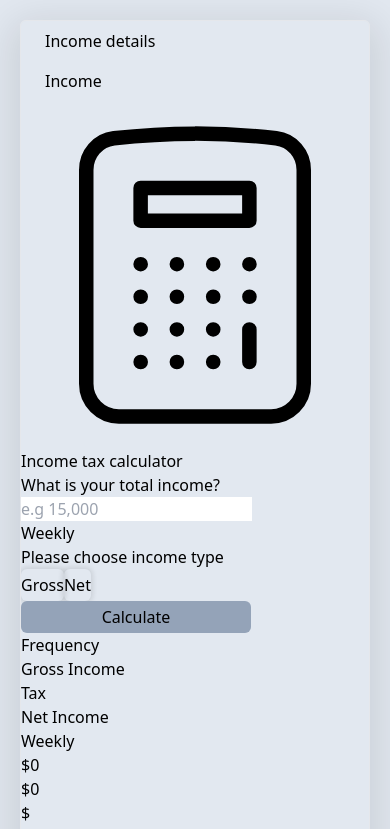
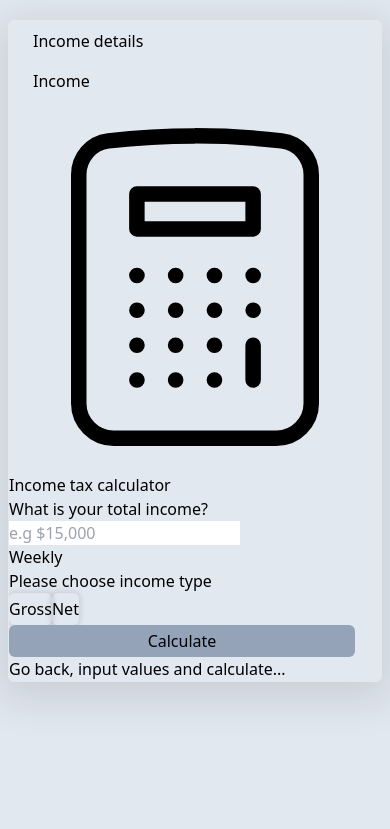
Before and after one commit to SrbinUSvemiru/Salestrekker-technical, a React app: page / in a window 390 px wide. Shown: the top 829 px of the page. Built offline with nearby package versions, Linux system fonts and the light colour scheme.

Commit message:
design changes

```diff
--- a/package.json
+++ b/package.json
@@ -33,7 +33,8 @@
     "tailwindcss": "^3.2.4",
     "webpack": "^5.75.0",
     "webpack-cli": "^5.0.1",
-    "webpack-dev-server": "^4.11.1"
+    "webpack-dev-server": "^4.11.1",
+    "webpack-merge": "^5.8.0"
   },
   "dependencies": {
     "html-webpack-plugin": "^5.5.0",
--- a/src/App.js
+++ b/src/App.js
@@ -4,29 +4,21 @@ import IncomeOverviewPage from "./Components/IncomeOverviewPage";
 import "./index.css";
 
 const App = () => {
-  const [clickedPage, setClickedPage] = useState("income-detailes");
+  const [clickedPage, setClickedPage] = useState("income");
   const [selectedIncomeRange, setSelectedIncomeRange] = useState("weekly");
   const [selectedIncomeType, setSelectedIncomeType] = useState(null);
   const [inputedIncomeValue, setInputedIncomeValue] = useState(null);
-  const [inputedValueString, setInputedValueString] = useState();
+  const [finalValuesObject, setFinalValuesObject] = useState({});
   const [conditionsForCalculation, setConditionsForCalculation] =
-    useState(true);
+    useState(false);
 
   useEffect(() => {
-    if (
-      selectedIncomeType !== null &&
-      inputedIncomeValue !== null &&
-      inputedIncomeValue > 100
-    ) {
+    if (inputedIncomeValue > 50 && selectedIncomeType !== null) {
       setConditionsForCalculation(true);
     } else {
       setConditionsForCalculation(false);
     }
   }, [selectedIncomeType, inputedIncomeValue]);
-
-  const handleInput = (event) => {
-    setInputedIncomeValue(event.target.value);
-  };
 
   return (
     <div className="app">
@@ -34,7 +26,7 @@ const App = () => {
         className={
           clickedPage === "income"
             ? "pageContainer bg-gradient-to-br from-[#fff5f6] to-[#f0f1fd] relative"
-            : "pageContainer bg-gradient-to-br from-[#fff5f6] to-[#f0f1fd]  "
+            : "pageContainer bg-gradient-to-br from-[#fff5f6] to-[#f0f1fd] relative "
         }
       >
         <div className=" flex  items-center justify-start w-full   ">
@@ -42,7 +34,7 @@ const App = () => {
             className={
               clickedPage === "income-detailes"
                 ? "btn shadow-[inset_0_2px_10px_0_rgb(0,0,0,0.3)] bg-stone-100  text-slate-400 rounded-br-md "
-                : "btn text-slate-500"
+                : "btn text-slate-500 "
             }
             onClick={() => setClickedPage("income")}
           >
@@ -51,8 +43,8 @@ const App = () => {
           <button
             className={
               clickedPage === "income"
-                ? "btn shadow-[inset_0_2px_10px_0_rgb(0,0,0,0.3)] grow  bg-stone-100   text-slate-400 rounded-bl-md "
-                : "btn grow  text-slate-500   "
+                ? "btn  grow  bg-stone-100   text-slate-400 rounded-bl-md shadow-[inset_0_2px_10px_0_rgb(0,0,0,0.3)] "
+                : "btn grow  text-slate-500    rounded-bl-md shadow-none "
             }
             onClick={() => setClickedPage("income-detailes")}
           >
@@ -66,9 +58,11 @@ const App = () => {
           setClickedPage={setClickedPage}
           selectedIncomeType={selectedIncomeType}
           setSelectedIncomeType={setSelectedIncomeType}
-          handleInput={handleInput}
+          setInputedIncomeValue={setInputedIncomeValue}
           inputedIncomeValue={inputedIncomeValue}
           conditionsForCalculation={conditionsForCalculation}
+          setFinalValuesObject={setFinalValuesObject}
+          finalValuesObject={finalValuesObject}
         />
         <IncomeOverviewPage
           clickedPage={clickedPage}
@@ -76,6 +70,7 @@ const App = () => {
           selectedIncomeType={selectedIncomeType}
           inputedIncomeValue={inputedIncomeValue}
           conditionsForCalculation={conditionsForCalculation}
+          finalValuesObject={finalValuesObject}
         />
       </div>
     </div>
--- a/src/Components/IncomeDetailesPage.js
+++ b/src/Components/IncomeDetailesPage.js
@@ -1,4 +1,4 @@
-import React, { useState } from "react";
+import React from "react";
 import useComponentVisible from "../Utilities/Utilities";
 
 function IncomeDetailesPage({
@@ -7,10 +7,12 @@ function IncomeDetailesPage({
   selectedIncomeType,
   setSelectedIncomeType,
   clickedPage,
-  handleInput,
+  setInputedIncomeValue,
   conditionsForCalculation,
   setClickedPage,
   inputedIncomeValue,
+
+  setFinalValuesObject,
 }) {
   const { ref, isComponentVisible, setIsComponentVisible } =
     useComponentVisible(false);
@@ -24,14 +26,40 @@ function IncomeDetailesPage({
     setSelectedIncomeType(event.target.value);
   };
 
+  const handleCalculateBtnClick = () => {
+    setFinalValuesObject({
+      inputValue: inputedIncomeValue,
+      incomeType: selectedIncomeType,
+      frequency: selectedIncomeRange,
+    });
+    setClickedPage("income-detailes");
+  };
+
+  const handleInput = (event) => {
+    var removeChar = event.target.value.replace(/[^0-9\.]/g, "");
+
+    var removeDot = removeChar.replace(/\./g, "");
+    event.target.value = removeDot;
+
+    var formatedNumber = event.target.value.replace(
+      /\B(?=(\d{3})+(?!\d))/g,
+      ","
+    );
+
+    event.target.value = formatedNumber;
+
+    const num = parseFloat(event.target.value.replaceAll(",", ""));
+    setInputedIncomeValue(num);
+  };
+
   return (
     <div
       className={
-        clickedPage === "income" ? "w-full p-3 min-h-[550px] " : "hidden"
+        clickedPage === "income" ? "w-full p-3 min-h-[600px] " : "hidden"
       }
     >
       <div className="w-full  font-normal flex justify-center items-center py-8  text-[#5c608f] rounded z-10  ">
-        <div className="w-[60px]">
+        <div className="w-[2rem] sm:w-[4rem]">
           <svg
             className="w-full"
             xmlns="http://www.w3.org/2000/svg"
@@ -48,17 +76,17 @@ function IncomeDetailesPage({
           </svg>
         </div>
 
-        <h1 className="text-[40px]">Income tax calculator</h1>
+        <h1 className="sm:text-[3rem] text-[1.5rem]">Income tax calculator</h1>
       </div>
       <div className=" w-full mx-auto py-8 max-w-[700px]  ">
-        <div className="text-slate-700 rounded shadow-md w-full py-8  px-5 bg-[#fff] z-10">
+        <div className="text-slate-600 rounded shadow-md w-full py-8  px-5 bg-[#fff] z-10">
           <p className="font-medium mb-3">What is your total income?</p>
           <div className="flex justify-end items-center relative border-2 rounded-md  ">
             <div className=" rounded-l-md h-[25px] grow ">
               <input
                 onChange={handleInput}
-                type="number"
-                placeholder="e.g 15,000"
+                type="text"
+                placeholder="e.g $15,000"
                 className={
                   inputedIncomeValue < 50
                     ? "w-full pl-3 h-full rounded-l-md shadow-[inset_0_2px_10px_0_rgb(0,0,0,0.1)] focus:outline-red-400 placeholder:font-light placeholder:italic placeholder:text-s focus:bg-red-50"
@@ -68,7 +96,7 @@ function IncomeDetailesPage({
             </div>
 
             <p
-              className="bg-slate-300 rounded-r-md px-2 h-full cursor-pointer ml-[1px] "
+              className="bg-slate-300 rounded-r-md px-2 h-full cursor-pointer ml-[1px] hover:text-stone-100"
               onClick={() => setIsComponentVisible(true)}
             >
               {selectedIncomeRange.charAt(0).toUpperCase() +
@@ -111,7 +139,7 @@ function IncomeDetailesPage({
             )}
           </div>
         </div>
-        <div className="text-slate-700 rounded shadow-md w-full py-8  px-5 mt-7 bg-white ">
+        <div className="text-slate-600 rounded shadow-md w-full py-8  px-5 mt-7 bg-white ">
           <p className="font-medium mb-3">Please choose income type</p>
           <div className="flex flex-col sm:flex-row justify-between ">
             <button
@@ -140,10 +168,10 @@ function IncomeDetailesPage({
         </div>
         <div className="text-slate-700  w-full py-3  mt-7 flex justify-center ">
           <button
-            onClick={() => setClickedPage("income-detailes")}
+            onClick={handleCalculateBtnClick}
             className={
               conditionsForCalculation
-                ? "calculateBtn   text-white before:left-0 before:shadow-[inset_0px_0px_10px_5px_rgb(7,255,255,0.3)] scale-[1.1] shadow-[12px_30px_21px_-4px_rgba(0,0,0,0.1)]"
+                ? "calculateBtn   text-white before:left-0 before:shadow-[inset_0px_0px_10px_5px_rgb(7,255,255,0.3)] scale-[1.1] shadow-[12px_30px_21px_-4px_rgba(0,0,0,0.1)] "
                 : "calculateBtn pointer-events-none shadow-md"
             }
           >
--- a/src/Components/IncomeOverviewPage.js
+++ b/src/Components/IncomeOverviewPage.js
@@ -3,42 +3,55 @@ import { calculateIncome } from "../Utilities/Utilities";
 
 function IncomeOverviewPage({
   clickedPage,
+  conditionsForCalculation,
+  finalValuesObject,
+  selectedIncomeType,
   selectedIncomeRange,
-  selectedIncomeType,
-  inputedIncomeValue,
-  conditionsForCalculation,
 }) {
   const [calculatedIncomeValues, setCalculatedIncomeValues] = useState();
-  const [clickedListOption, setClickedListOption] = useState();
+  const [clickedListOption, setClickedListOption] = useState(null);
 
   useEffect(() => {
     if (conditionsForCalculation)
-      setCalculatedIncomeValues(
-        calculateIncome(
-          selectedIncomeRange,
-          selectedIncomeType,
-          inputedIncomeValue
-        )
-      );
-  }, [
-    selectedIncomeRange,
-    selectedIncomeType,
-    inputedIncomeValue,
-    conditionsForCalculation,
-  ]);
+      setCalculatedIncomeValues(calculateIncome(finalValuesObject));
+    setClickedListOption(selectedIncomeRange);
+  }, [finalValuesObject]);
 
-  if (calculatedIncomeValues)
   return (
+    <>
+      {calculatedIncomeValues ? (
         <div
           className={
             clickedPage === "income-detailes"
-            ? "w-full p-3 min-h-[550px]"
+              ? "w-full p-3 min-h-[600px] "
               : "hidden"
           }
         >
-        <div className=" w-full mx-auto py-5 max-w-[800px] mt-5  "></div>
-        <div className=" w-full mx-auto py-5 max-w-[800px] mt-5  ">
-          <div className="w-full  font-medium  py-3    rounded z-10 bg-[#fff] shadow-md">
+          <div className=" w-full mx-auto py-5 max-w-[800px]  bg-white  mt-[3rem] font-medium text-slate-300 flex flex-col sm:flex-row  items-center rounded-md shadow-md ">
+            <p className="bg-gradient-to-br mb-2 sm:mb-0 sm:ml-5 from-[#3eeaca] to-[#33dcc0] text-stone-50 sm:text-[2rem] text-[1.5rem] py-2 px-4 rounded-md shadow-[0px_1px_10px_2px_rgba(0,0,0,0.1)]">
+              $
+              {calculatedIncomeValues[clickedListOption]?.[
+                `${selectedIncomeType}Value`
+              ]?.toLocaleString()}
+            </p>
+            <p className="sm:ml-5 text-slate-600 sm:text-[1.5rem] text-[1.2rem]">
+              your {selectedIncomeType}{" "}
+              <span className="text-[#40ceb4]">
+                {calculatedIncomeValues[
+                  clickedListOption
+                ]?.frequency.toLowerCase() === "annually"
+                  ? calculatedIncomeValues[clickedListOption]?.frequency
+                      .toLowerCase()
+                      .slice(0, 7)
+                  : calculatedIncomeValues[
+                      clickedListOption
+                    ]?.frequency.toLowerCase()}
+              </span>{" "}
+              income
+            </p>
+          </div>
+          <div className=" w-full mx-auto py-5 max-w-[800px] overflow-auto mt-2  ">
+            <div className="w-full  font-medium  py-3  min-w-[500px]   rounded z-10 bg-[#fff] shadow-md">
               <div className="w-full  flex px-4 py-3  text-slate-500  ">
                 <p className="w-[25%] py-2 ">Frequency</p>
                 <p className="w-[25%] py-2">Gross Income</p>
@@ -47,7 +60,8 @@ function IncomeOverviewPage({
               </div>
 
               <div className="w-full  px-2  ">
-              {Object.values(calculatedIncomeValues).map((element, index) => (
+                {Object.values(calculatedIncomeValues)?.map(
+                  (element, index) => (
                     <div
                       className={
                         index % 2 !== 0
@@ -55,22 +69,69 @@ function IncomeOverviewPage({
                           : "flex  justify-start   text-slate-500  bg-slate-50 border-t-slate-300 border-t-[1px] px-3 cursor-pointer hover:bg-[#f3ffd0]"
                       }
                       key={index}
-                  onClick={() => setClickedListOption(element[index])}
+                      onClick={() =>
+                        setClickedListOption(element.frequency.toLowerCase())
+                      }
                     >
-                  <p className="  py-2 w-full">{element.frequency}</p>
-                  <p className="  py-2 w-full font-normal">
-                    ${element.grossValue}
+                      <p
+                        className={
+                          element.frequency.toLowerCase() === clickedListOption
+                            ? "py-2 w-full text-[#33dcc0]"
+                            : "py-2 w-full text-slate-500"
+                        }
+                      >
+                        {element.frequency}{" "}
                       </p>
-                  <p className="  py-2 w-full font-normal">${element.tax}</p>
-                  <p className="  py-2 w-full font-normal">
-                    ${element.netValue}
+                      <p
+                        className={
+                          element.frequency.toLowerCase() === clickedListOption
+                            ? "py-2 w-full text-[#33dcc0]"
+                            : "py-2 w-full text-slate-500"
+                        }
+                      >
+                        ${element.grossValue?.toLocaleString()}
+                      </p>
+                      <p
+                        className={
+                          element.frequency.toLowerCase() === clickedListOption
+                            ? "py-2 w-full text-[#33dcc0]"
+                            : "py-2 w-full text-slate-500"
+                        }
+                      >
+                        ${element.tax?.toLocaleString()}
+                      </p>
+                      <p
+                        className={
+                          element.frequency.toLowerCase() === clickedListOption
+                            ? "py-2 w-full text-[#33dcc0]"
+                            : "py-2 w-full text-slate-500"
+                        }
+                      >
+                        ${element.netValue?.toLocaleString()}
                       </p>
                     </div>
-              ))}
+                  )
+                )}
               </div>
             </div>
           </div>
         </div>
+      ) : (
+        <div
+          className={
+            clickedPage === "income-detailes"
+              ? "w-full p-3 min-h-[600px] "
+              : "hidden"
+          }
+        >
+          <div className=" w-full mx-auto py-5 max-w-[800px]  bg-white  mt-[3rem] font-medium text-slate-300 flex flex-col sm:flex-row  items-center rounded-md shadow-md ">
+            <p className="sm:ml-5 text-[#e7b46d] sm:text-[1.5rem] text-[1.2rem]">
+              Go back, input values and calculate...
+            </p>
+          </div>
+        </div>
+      )}
+    </>
   );
 }
 
--- a/src/index.css
+++ b/src/index.css
@@ -3,19 +3,19 @@
 @tailwind utilities;
 
 .app {
-  @apply w-screen h-screen flex justify-center  p-5 relative bg-slate-200;
+  @apply w-screen h-screen flex justify-center min-[500px]:items-center  relative bg-slate-200 overflow-auto;
 }
 
 /*Containers*/
 
 .pageContainer {
-  @apply w-full  rounded-md shadow-[0px_10px_40px_10px_rgba(0,0,0,0.1)]  border-[1px] overflow-hidden z-10 relative max-w-[900px] h-fit;
+  @apply w-full  rounded-md shadow-[0px_10px_40px_10px_rgba(0,0,0,0.1)]  border-[1px] max-[500px]:mt-5 ml-2 mr-2 mb-2 overflow-hidden z-10 relative max-w-[900px] h-fit;
 }
 
 /*Buttons*/
 
 .btn {
-  @apply text-base font-medium cursor-pointer py-2 pl-6 flex justify-start items-center w-full;
+  @apply text-base font-medium cursor-pointer py-2 pl-6 flex justify-start items-center w-[50%] hover:text-[#643457] focus:outline-none;
 }
 
 .incomeBtn {
@@ -27,12 +27,14 @@
 }
 
 .calculateBtn {
-  @apply rounded-md bg-slate-400 cursor-pointer z-10  font-medium relative  ease-in-out py-1 w-full  overflow-hidden transition-all max-w-[230px] sm:max-w-full duration-300  before:content-[''] before:transition-all before:duration-500 before:absolute before:w-full before:h-[110%] before:bg-gradient-to-br from-[#3eeaca] to-[#33dcc0] before:top-0 before:left-[-100%] before:ease-in-out before:z-[-1] before:delay-300;
+  @apply rounded-md bg-slate-400 cursor-pointer z-10  font-medium relative  ease-in-out py-1 w-full  overflow-hidden transition-all max-w-[93%] sm:max-w-full duration-300  before:content-[''] before:transition-all before:duration-500 before:absolute before:w-full before:h-[110%] before:bg-gradient-to-br from-[#3eeaca] to-[#33dcc0] before:top-0 before:left-[-100%] before:ease-in-out before:z-[-1] before:delay-300;
 }
 
 .visibleList {
   @apply bg-slate-100  h-[130px] border absolute top-[35px] right-0 flex flex-col justify-around rounded z-30 shadow-[12px_30px_21px_-4px_rgba(0,0,0,0.1)] overflow-hidden;
 }
+
+/*General*/
 
 * {
   box-sizing: border-box;
@@ -44,8 +46,6 @@ input::-webkit-inner-spin-button {
   margin: 0;
 }
 
-/*General*/
-
 input[type="number"] {
   -moz-appearance: textfield;
 }
--- /dev/null
+++ b/webpack.prod.js
@@ -0,0 +1,6 @@
+const { merge } = require("webpack-merge");
+const common = require("./webpack.common.js");
+
+module.exports = merge(common, {
+  mode: "production",
+});
```
Also changed, not shown: src/Utilities/Utilities.js (+19 -9 lines), webpack.common.js (added, +18 -0 lines), webpack.dev.js (added, +10 -0 lines), 1 other file (tests, documents, lock files or other folders). Lines whose indentation alone changed are shown as unchanged.
